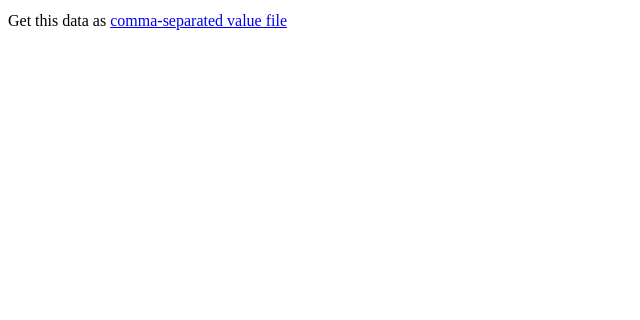
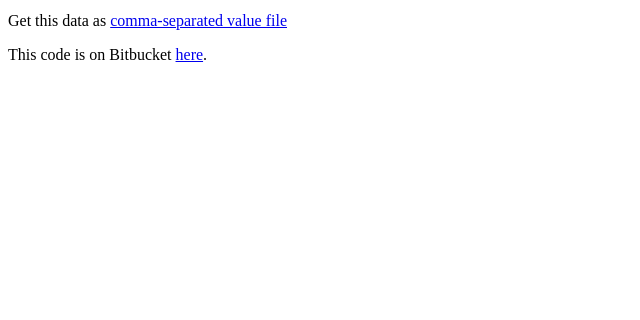
Before and after one commit to duplico/tulsa-crime-map, a Flask app: page / in a window 1280 px wide. Shown: the part 480-800 px from the top of the page, without its empty margins (0-640 px from the left). Run offline with Flask 2, Linux system fonts and the light colour scheme; data that the repository does not hold is empty; some libraries are stand-ins or nearby versions.

Commit message:
Edit title, add bitbucket project link.

```diff
--- a/crimemap_web/templates/leaflet.html
+++ b/crimemap_web/templates/leaflet.html
@@ -1,6 +1,6 @@
 <html>
 <head>
-<title>Hello</title>
+<title>Tulsa Crime Map</title>
 <link rel="stylesheet" href="http://cdn.leafletjs.com/leaflet-0.7.3/leaflet.css" />
 <link rel="stylesheet" href="/static/leaflet.label.css" />
 </head>
@@ -9,7 +9,6 @@
 <script src="http://cdn.leafletjs.com/leaflet-0.7.3/leaflet.js"></script>
 <script src="/static/leaflet.label.js"></script>
 <script>
-
 		var map = L.map('map').setView([36.14,-95.96], 13);
 
 		L.tileLayer('https://{s}.tiles.mapbox.com/v3/{id}/{z}/{x}/{y}.png', {
@@ -19,11 +18,10 @@
 				'Imagery © <a href="http://mapbox.com">Mapbox</a>',
 			id: 'examples.map-i86knfo3'
 		}).addTo(map);
-        var marker;
+
         {% for crime in crimes %}
             L.marker([{{crime.geocode[0]}}, {{crime.geocode[1]}}]).addTo(map).bindLabel("{{crime.description}}", { noHide: true }).showLabel();
         {% endfor %}
-
 	</script>
 <p>
 This data is scraped from the Tulsa Police Department's <a href="https://www.tulsapolice.org/live-calls-/police-calls-near-you.aspx">Recent Calls Near You</a> feature.
@@ -34,5 +32,7 @@ Many other data sources are available for free from <a href="http://www.cityoftu
 <p>
 Get this data as <a href="/raw.csv">comma-separated value file</a>
 </p>
+<p>
+This code is on Bitbucket <a href="https://bitbucket.org/duplico/tulsa-crime-map">here</a>.
 </body>
 </html>
```
